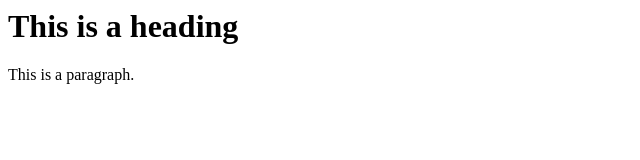
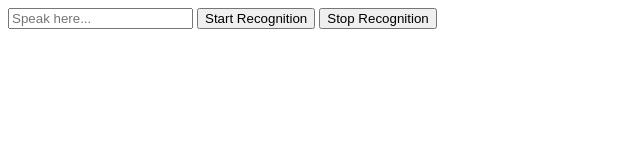
Before and after one commit to Premkanth-Ganapabattula/sample1, a plain HTML site: page index.html in a window 1280 px wide. Shown: the whole page, without its empty margins (0-640 px from the left). Drawn offline with Linux system fonts and the light colour scheme.

Commit message:
Update index.html

```diff
--- a/index.html
+++ b/index.html
@@ -1,11 +1,35 @@
-<html>
+<!DOCTYPE html>
+<html lang="en">
 <head>
-  <title>Title of the document</title>
+  <meta charset="UTF-8">
+  <meta name="viewport" content="width=device-width, initial-scale=1.0">
+  <title>Voice Input Example</title>
 </head>
+<body>
+  <input type="text" id="voiceInput" placeholder="Speak here...">
+  <button onclick="startRecognition()">Start Recognition</button>
+  <button onclick="stopRecognition()">Stop Recognition</button>
 
-<body>
-  <h1>This is a heading</h1>
-  <p>This is a paragraph.</p>
+  <script>
+    let recognition;
+
+    function startRecognition() {
+      recognition = new window.SpeechRecognition();
+      recognition.lang = 'en-US';
+
+      recognition.onresult = function(event) {
+        const command = event.results[0][0].transcript;
+        document.getElementById('voiceInput').value = command;
+      };
+
+      recognition.start();
+    }
+
+    function stopRecognition() {
+      if (recognition) {
+        recognition.stop();
+      }
+    }
+  </script>
 </body>
-
 </html>
```
